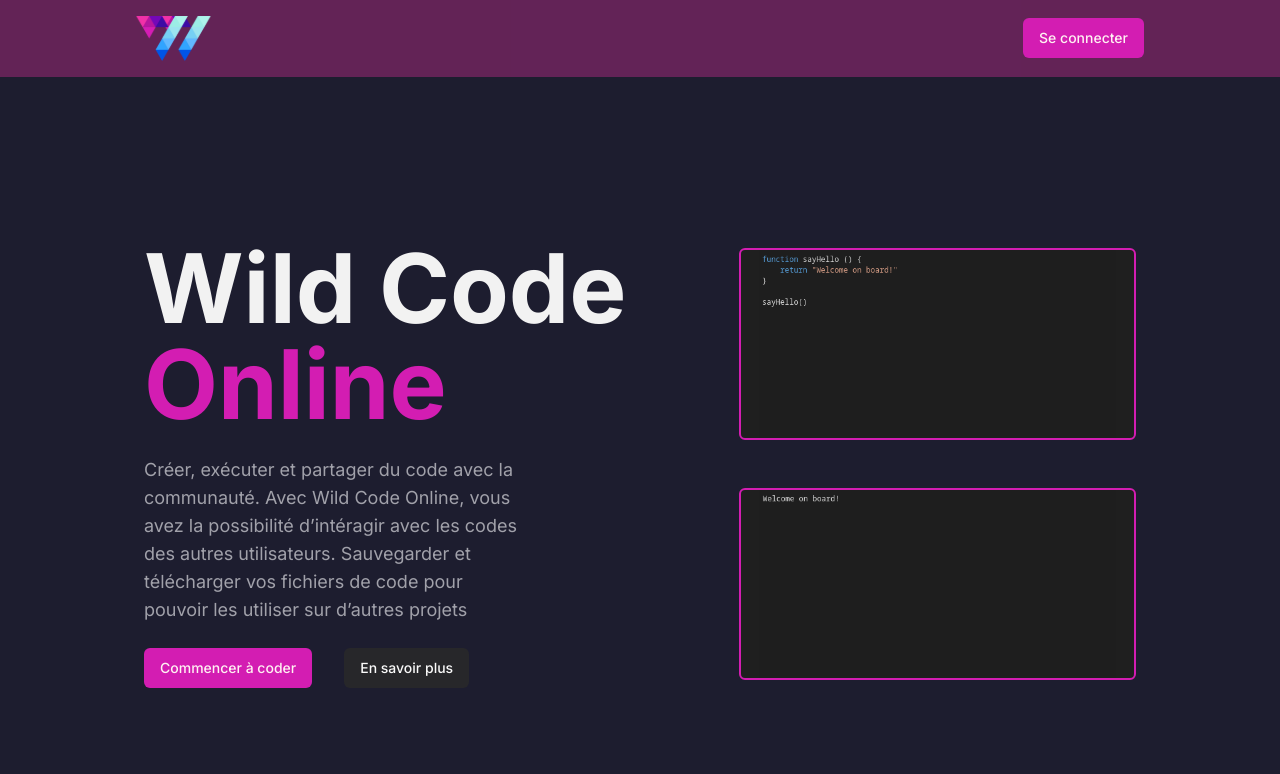
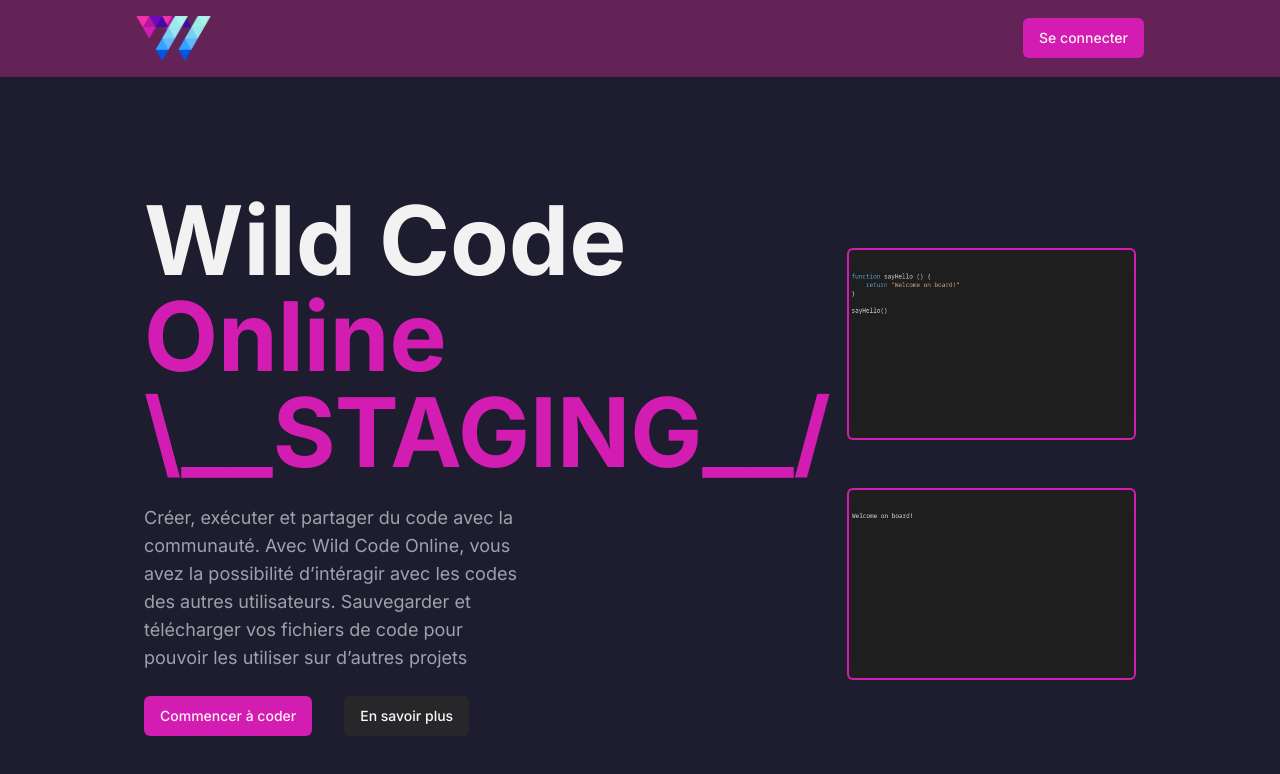
Before and after one commit to WildCodeSchool/2023-11-wns-bleu-g1, a Next.js app in the folder frontend/: page / in a window 1280 px wide. Shown: the top 774 px of the page. Built offline with nearby package versions, Linux system fonts and the light colour scheme; no server answers.

Commit message:
:bug: fix bad port

```diff
--- a/frontend/src/pages/index.tsx
+++ b/frontend/src/pages/index.tsx
@@ -30,7 +30,8 @@ export default function Home() {
 				<div className="pt-32 sm:flex sm:items-center sm:gap-4 px-2">
 					<div className="space-y-6 flex-1">
 						<h1 className="text-4xl sm:text-5xl md:text-6xl lg:text-8xl text-center sm:text-start font-bold">
-							Wild Code <span className="text-primary">Online</span>
+							Wild Code{" "}
+							<span className="text-primary">Online \__STAGING__/</span>
 						</h1>
 						<p className="text-center text-black dark:text-muted-foreground sm:text-start lg:text-lg sm:max-w-sm">
 							Créer, exécuter et partager du code avec la communauté. Avec Wild
```
Also changed, not shown: 1 other file (tests, documents, lock files or other folders). Lines whose indentation alone changed are shown as unchanged.
